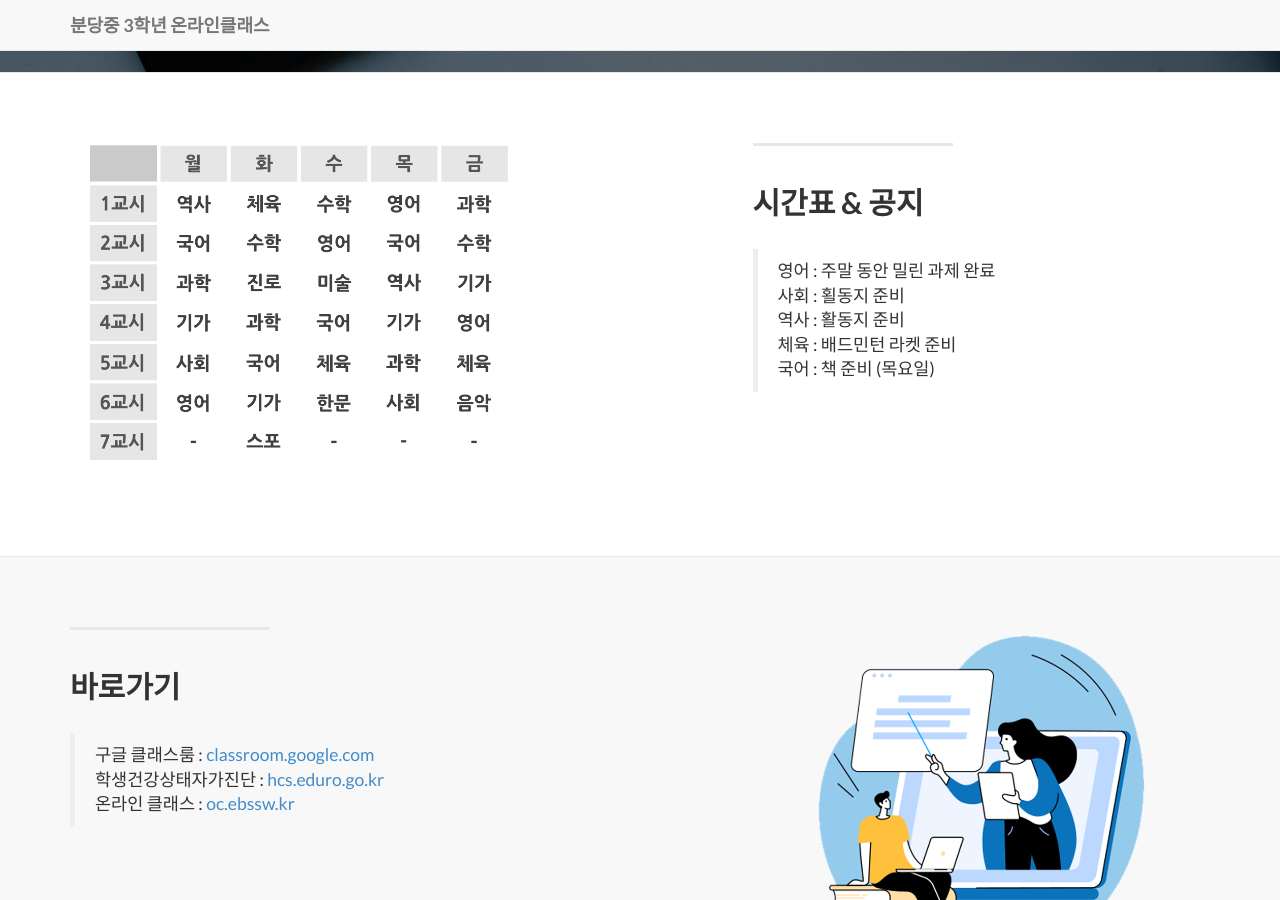
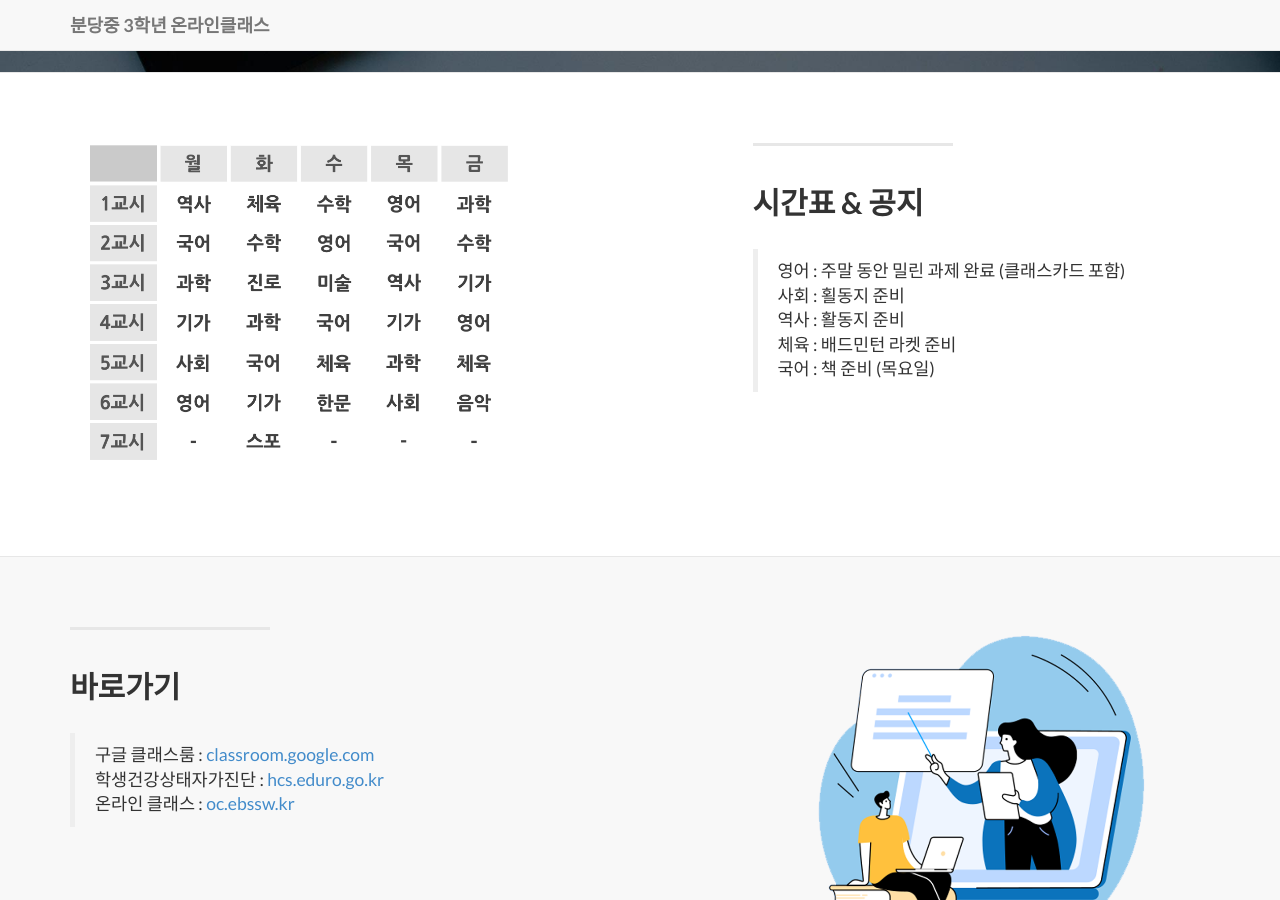
Before and after one commit to bundang-ms-2021/oncl, a Jekyll site: the page built from index.html, in a window 1280 px wide and 900 px high, scrolled down 692 px. Built offline with Jekyll 4.4.1, drawn with Linux system fonts in a browser that asks for light colours; nearby versions of some CDN libraries; library files that are not in the unit come from our copies.

Commit message:
Update 2014-09-21-services-1.markdown

```diff
--- a/_posts/2014-09-21-services-1.markdown
+++ b/_posts/2014-09-21-services-1.markdown
@@ -6,7 +6,7 @@ title: 시간표 & 공지
 description: |
 ---
 
-  > 영어 : 주말 동안 밀린 과제 완료
+  > 영어 : 주말 동안 밀린 과제 완료 (클래스카드 포함)
   > 사회 : 횔동지 준비
   > 역사 : 활동지 준비
   > 체육 : 배드민턴 라켓 준비
```
